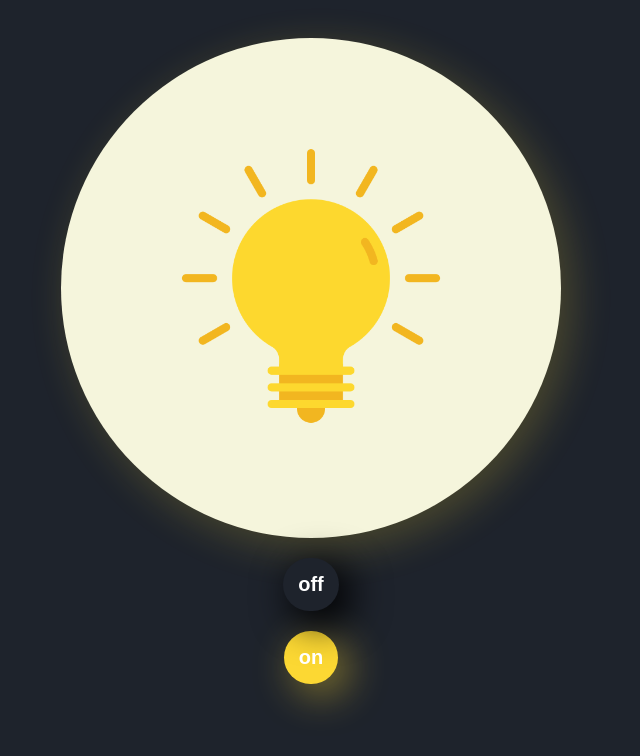
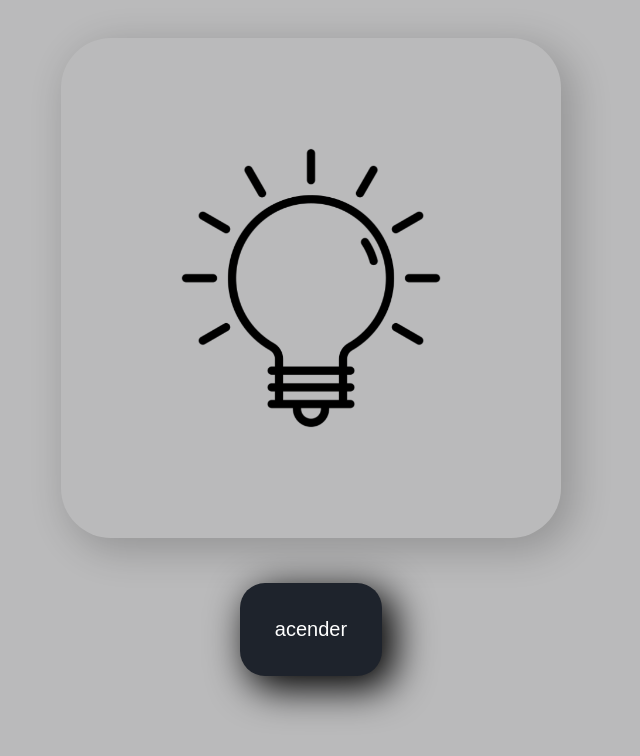
Before and after one commit to barrosraffa/estudos-JavaScript, a plain HTML site: page acender-lampada/index.html in a window 1280 px wide. Shown: the whole page, without its empty margins (329-969 px from the left). Drawn offline with Linux system fonts and the light colour scheme.

Commit message:
lampada acende e apaga mudando o texto do botao e classe

```diff
--- a/acender-lampada/index.html
+++ b/acender-lampada/index.html
@@ -12,11 +12,10 @@
     <section class="container">
         <div class="mini-container">
             <div class="lampada-div">
-                <img class="lampada" id="lampada" alt="lampada" src="/acender-lampada/assets/lampada-acesa.png">
+                <img class="lampada" id="troca-imagem" alt="lampada" src="./assets/lampada-apagada.png">
             </div>
-            <div class="div-botoes">
-                <button class="btn-off">off</button>
-                <button class="btn-on">on </button>
+            <div class="div-botao">
+                <button id="acender-lampada" class="btn-off">acender</button>
             </div>
         </div>
     </section>
--- a/acender-lampada/script.js
+++ b/acender-lampada/script.js
@@ -0,0 +1,52 @@
+let elementoBotaoOff = document.querySelector('#acender-lampada');
+// let elementoBotaoOn = document.querySelector('#btn-on');
+
+let estadoImagem = false; //começa apagada
+let estadoBotaoOff = false; // começa sem cor
+
+// adiciona a ação ao html
+elementoBotaoOff.addEventListener('click', acenderLampada);
+elementoBotaoOff.addEventListener('click', trocaImagem)
+// elementoBotaoOn.addEventListener('click', botaoOn);
+
+    function trocaImagem (){
+        console.log('help')
+        let elementoImagem = document.getElementById("troca-imagem")
+        if(!estadoImagem){
+            elementoImagem.src="./assets/lampada-acesa.png"
+            estadoImagem = true;
+        }
+        else {
+            elementoImagem.src="./assets/lampada-apagada.png"
+            estadoImagem = false;
+        }
+    }
+
+    function acenderLampada (){
+        let elementoBotaoOff = document.getElementById("acender-lampada")
+        if(!estadoBotaoOff) {
+            elementoBotaoOff.classList.add('btn-on')
+            elementoBotaoOff.innerText = "apagar";
+            estadoBotaoOff =  true;
+        }
+        else {
+            console.log('rafaela')
+            elementoBotaoOff.classList.remove('btn-on')
+            elementoBotaoOff.innerText = "acender";
+            estadoBotaoOff = false;
+        }
+
+    }
+
+
+    // function botaoOn (){
+    //     console.log('on')
+
+    // }
+
+
+    // estado inicial img preto e branco
+    // clica no botao on troca pra classe on
+    // clica no botao off troca pra classe off
+
+    // clicado bota a classe clicado se nao bota a nao clicado
--- a/acender-lampada/style.css
+++ b/acender-lampada/style.css
@@ -2,7 +2,7 @@ body {
     margin: 0 auto;
     padding: 0;
     font-family: 'Baloo 2', cursive;
-    background-color: #1e232c;
+    background-color: #bababb;
 }
 
 img {
@@ -28,49 +28,48 @@ img {
 .lampada-div {
     display: flex;
     flex-direction: column;
-    background-color: beige;
-    border-radius: 50%;
+    border-radius: 10%;
     width: 500px;
     height: 500px;
     align-items: center;
-    box-shadow: 10px 10px 38px 3px rgba(252,216,51,0.19);
+    box-shadow: 10px 10px 38px 3px rgba(0, 0, 0, 0.20);
 }
 
-.btn-off {
-    background:#1e232c;
+#acender-lampada {
+    background: #1e232c;
     color: #fff;
     border-width: initial;
     border-style: none;
     border-color: initial;
     border-image: initial;
     margin: 20px auto 0px;
-    border-radius: 30px;
-    padding: 15px;
+    border-radius: 25px;
+    padding: 35px;
     outline: none;
     cursor: pointer;
-    font-weight: 600;
-    box-shadow: 10px 10px 38px 3px rgba(0, 0, 0, 1.19);
+    font-weight: 400;
+    box-shadow: 10px 10px 38px 3px rgba(0, 0, 0, 1);
     font-size: 20px;
 }
 
-.btn-on {
-    background: #fcd833;
-    color: #fff;
+#acender-lampada.btn-on {
+    background: #1e232c;
+    color: yellow;
     border-width: initial;
     border-style: none;
     border-color: initial;
     border-image: initial;
     margin: 20px auto 0px;
-    border-radius: 30px;
-    padding: 15px;
+    border-radius: 25px;
+    padding: 35px;
     outline: none;
     cursor: pointer;
-    font-weight: 600;
-    box-shadow: 10px 10px 38px 3px rgba(252,216,51,0.40);
+    font-weight: 400;
+    box-shadow: 1px 2px 38px 3px rgb(252, 222, 103);
     font-size: 20px;
-    display: flex;
 }
 
-.div-botoes {
+.div-botao {
     margin: 0 auto;
+    margin-top: 5%;
 }
```
